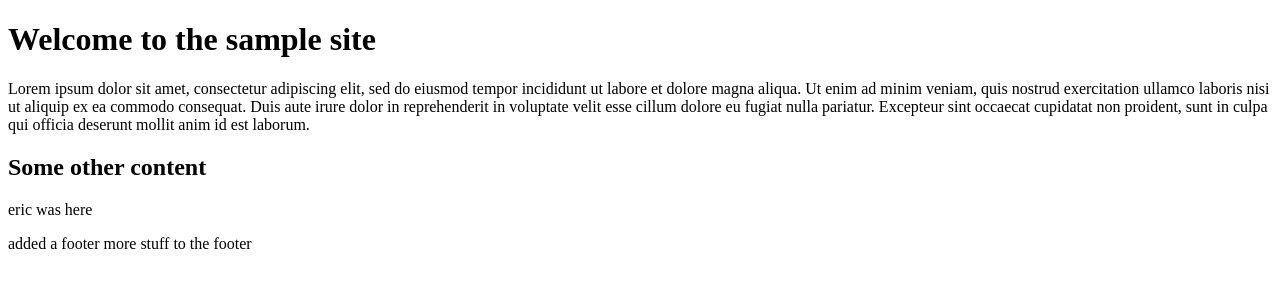
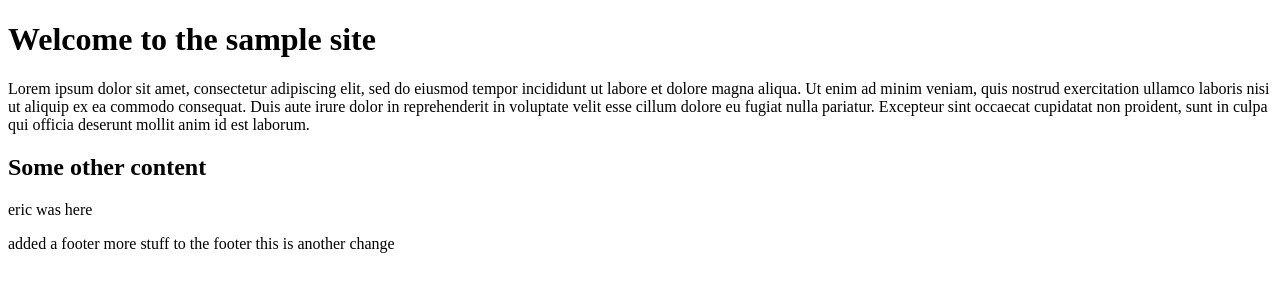
Before and after one commit to erics273/html_sample, a plain HTML site: page index.html in a window 1280 px wide. Drawn offline with Linux system fonts and the light colour scheme.

Commit message:
changed the stuff

```diff
--- a/index.html
+++ b/index.html
@@ -11,7 +11,7 @@
     <h2>Some other content</h2>
     <p>eric was here</p>
     <footer>
-        added a footer more stuff to the footer
+        added a footer more stuff to the footer this is another change
     </footer>
 </body>
 </html>
```
